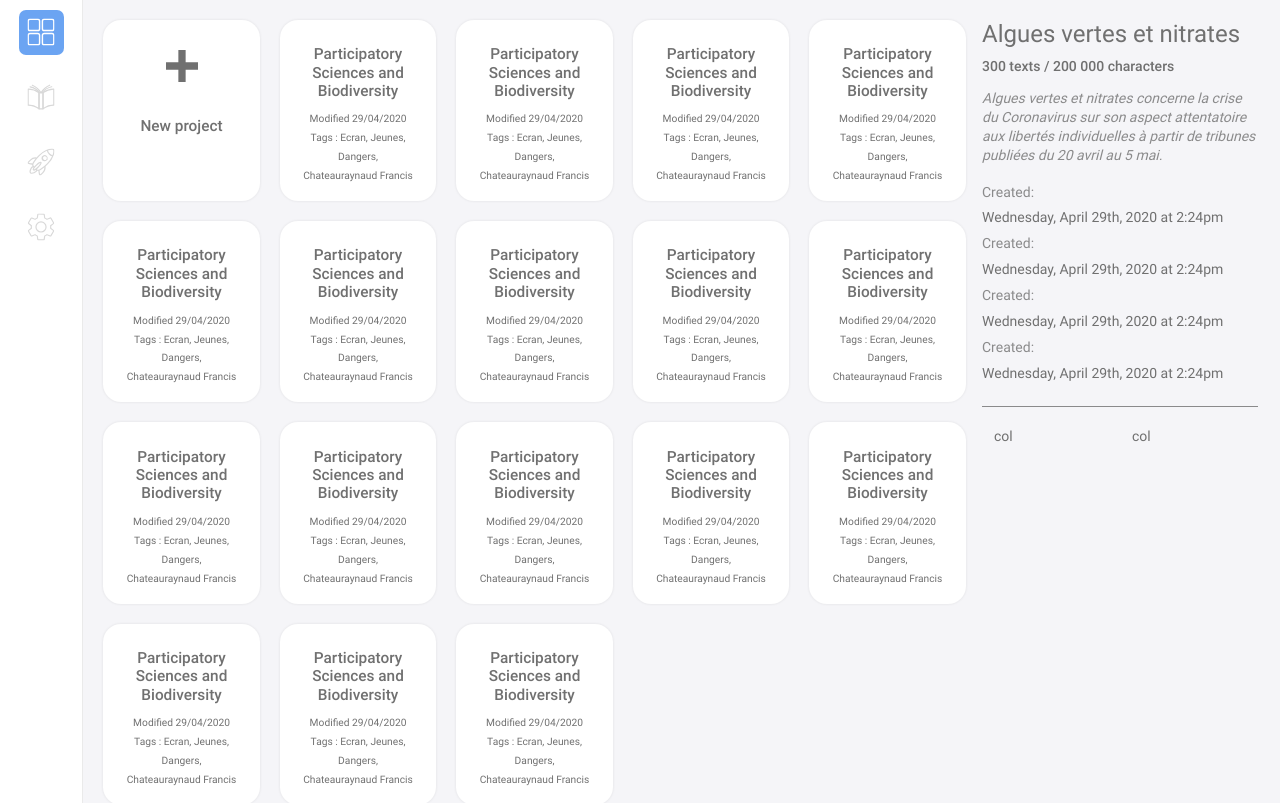
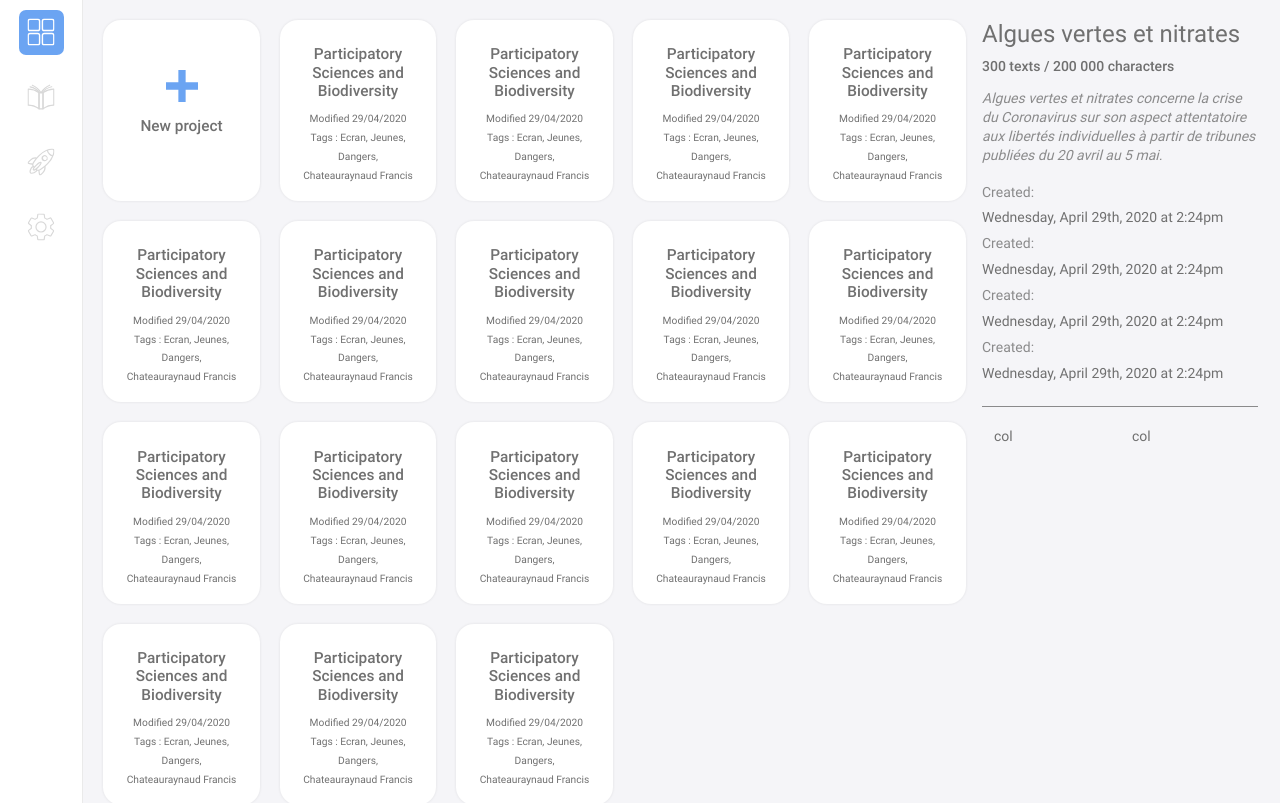
Before and after one commit to manu-lechat/prospero, a PHP site: page /projects_mosaic.php in a window 1280 px wide. Shown: the part 142-945 px from the top of the page. Run offline with PHP 8.4, Linux system fonts and the light colour scheme.

Commit message:
fix card header

```diff
--- a/assets/css/prospero.css
+++ b/assets/css/prospero.css
@@ -58,12 +58,16 @@ a:hover{    color: var(--color_1);;    text-decoration: none; }
 .card.height_25{ height: 100%; max-height: calc(25% - 20px ); }
 .card.height_50{ height: 100%; max-height: calc(50% - 20px ); }
 .card.height_100{ height: 100%; max-height: calc(100% - 20px ); }
-.card-header { display: flex; flex-direction: column; flex-wrap: nowrap; background: none; border-bottom: none;  padding: 10px 15px; }
+
+
+.card-header { display: flex;  background: none; border-bottom: none;  padding: 10px 15px; }
+.card-header.card-header-icon{ flex-direction: column; flex-wrap: nowrap; }
 .card-header .title{ margin: 0; font-family: var(--font_2);  }
 .card-header div{ width: 100%; }
-.card-header .icon{ margin: calc(var(--gutter_unit) *2 ) auto; }
-.card-header .icon svg{ fill: var(--color_2); width: 32px; height: 32px;  }
-.card:hover .card-header  .icon svg{ fill: white; }
+.card-header .icon{ margin-top: calc( var(--gutter_unit) * 4 ); }
+.card-header .icon svg { width: 32px; height: 32px;  }
+.card-header .icon svg *{ fill: var(--color_2);  }
+.card:hover .card-header  .icon svg *{ fill: white; }
 
 .card-header .right{ display: flex;  justify-content: flex-end; align-items: center; }
 .card-body{  overflow-y: auto; margin-bottom: 15px; padding: 0 15px; }
--- a/projects_mosaic.php
+++ b/projects_mosaic.php
@@ -31,7 +31,7 @@
 
 
                         <div class="card">
-                            <div class="card-header">
+                            <div class="card-header  card-header-icon">
                                 <div class="icon">
                                     <svg xmlns="http://www.w3.org/2000/svg" width="17.367" height="17.367"
                                         viewBox="0 0 17.367 17.367">
```
